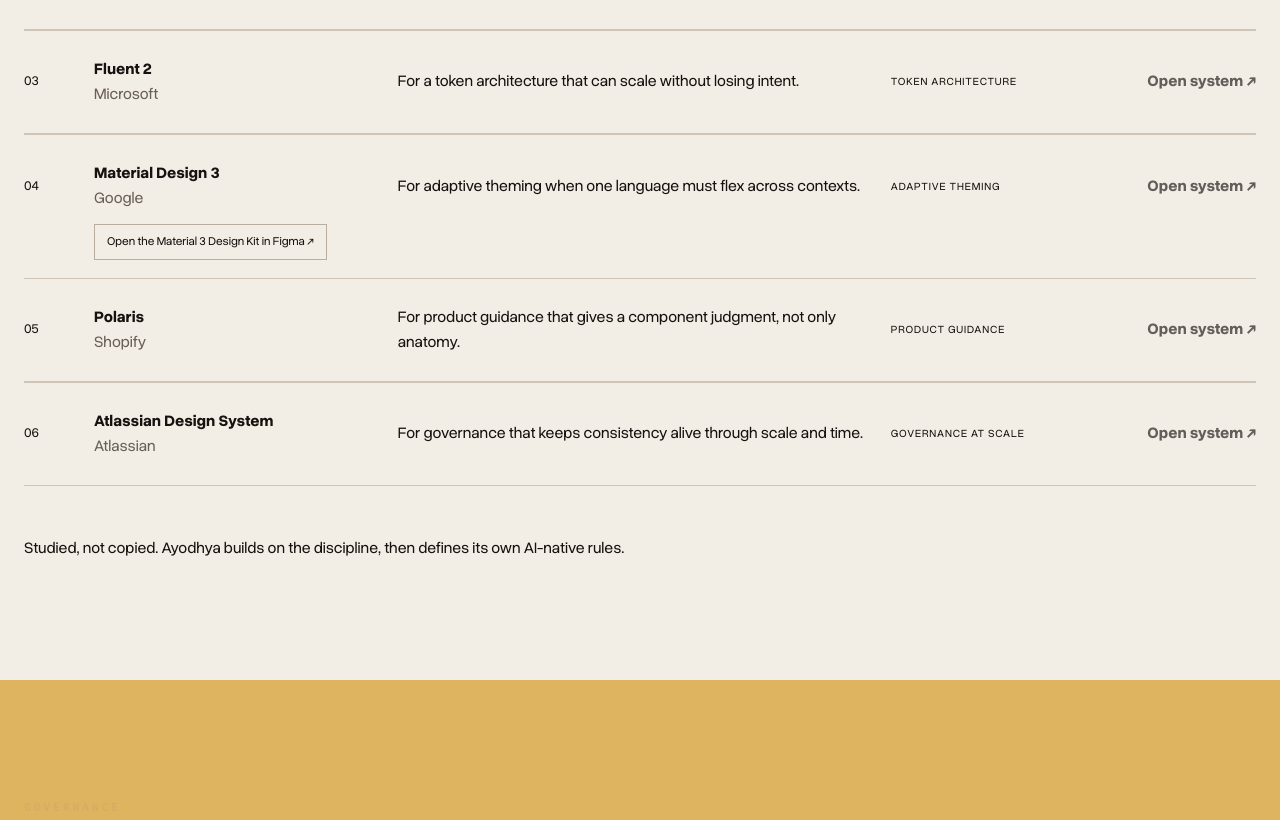
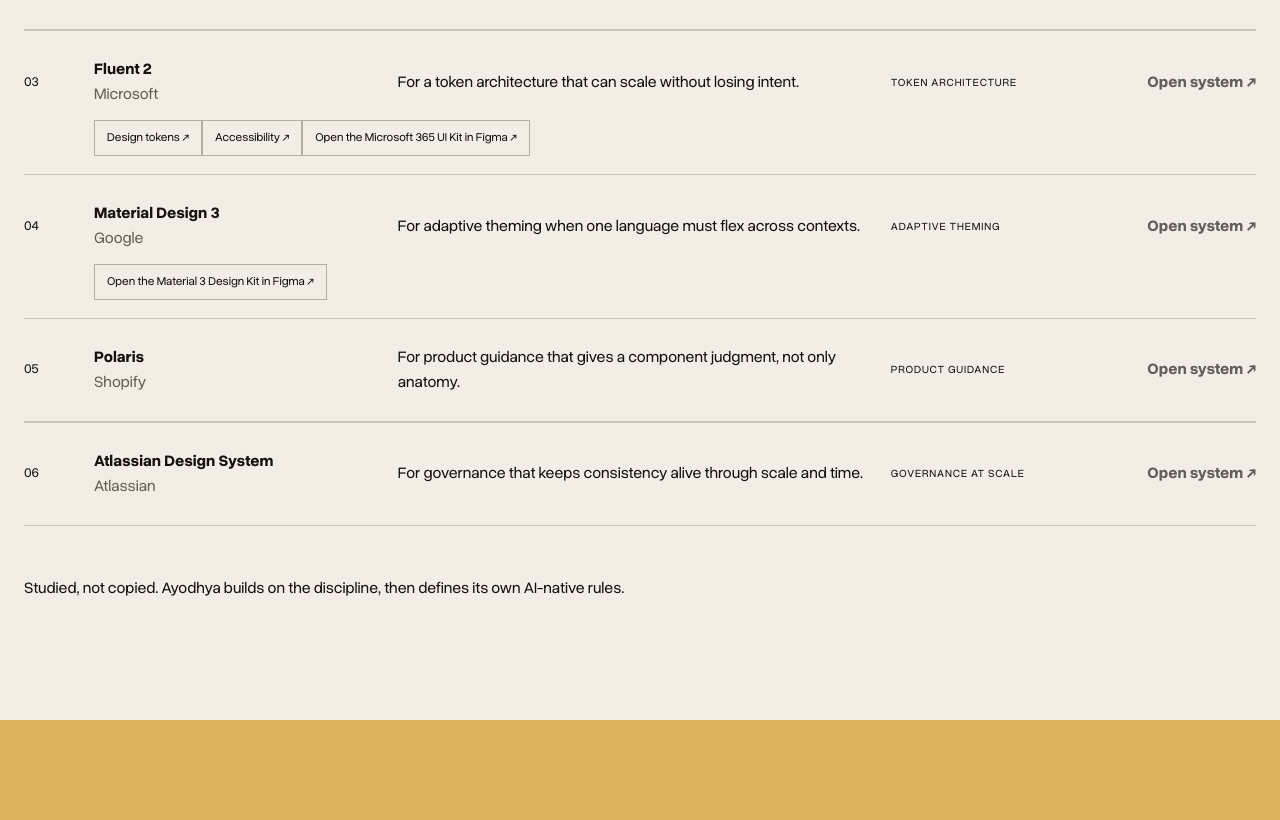
Before and after one commit to ayodhyamohanthy/ai-portfolio, a Next.js app: page /system in a window 1280 px wide. Shown: the part 5713-6533 px from the top of the page. Built offline with nearby package versions, Linux system fonts and the light colour scheme; what @astryxdesign/core would draw is missing.

Commit message:
content: add Fluent design resources

```diff
--- a/app/systemData.ts
+++ b/app/systemData.ts
@@ -1,9 +1,9 @@
-export type SystemResource={type:'figma-kit'|'github'|'tokens'|'playground';label:string;url:string;verified_at:string};
+export type SystemResource={type:'figma-kit'|'github'|'tokens'|'playground'|'accessibility';label:string;url:string;verified_at:string;status?:'preview'|'stable';scope?:string;founder_added_resource?:boolean};
 export type FavouriteSystem={title:string;publisher:string;canonical_url:string;why:string;lesson:string;founder_added:boolean;featured_order:number;resources:SystemResource[]};
 export const favouriteSystems:FavouriteSystem[]=[
 {title:'Backpack',publisher:'Skyscanner',canonical_url:'https://www.skyscanner.design/latest/welcome-to-backpack-Mtf5OEo4',why:'For keeping one product language coherent across platforms without forcing sameness.',lesson:'Multi-platform coherence',founder_added:true,featured_order:1,resources:[]},
 {title:'Wanda',publisher:'Wonderflow',canonical_url:'https://design.wonderflow.ai/',why:'For pairing a precise token system with component guidance you can inspect, test, and use.',lesson:'Open, inspectable craft',founder_added:true,featured_order:2,resources:[]},
-{title:'Fluent 2',publisher:'Microsoft',canonical_url:'https://fluent2.microsoft.design/',why:'For a token architecture that can scale without losing intent.',lesson:'Token architecture',founder_added:false,featured_order:3,resources:[]},
+{title:'Fluent 2',publisher:'Microsoft',canonical_url:'https://fluent2.microsoft.design/',why:'For a token architecture that can scale without losing intent.',lesson:'Token architecture',founder_added:false,featured_order:3,resources:[{type:'tokens',label:'Design tokens ↗',url:'https://fluent2.microsoft.design/design-tokens',verified_at:'2026-09-16'},{type:'accessibility',label:'Accessibility ↗',url:'https://fluent2.microsoft.design/accessibility',verified_at:'2026-09-16'},{type:'figma-kit',label:'Open the Microsoft 365 UI Kit in Figma ↗',url:'https://www.figma.com/community/file/1314695480773948455',verified_at:'2026-09-16',status:'preview',scope:'Microsoft 365 apps',founder_added_resource:true}]},
 {title:'Material Design 3',publisher:'Google',canonical_url:'https://m3.material.io/',why:'For adaptive theming when one language must flex across contexts.',lesson:'Adaptive theming',founder_added:false,featured_order:4,resources:[{type:'figma-kit',label:'Open the Material 3 Design Kit in Figma ↗',url:'https://www.figma.com/community/file/1035203688168086460',verified_at:'2026-09-16'}]},
 {title:'Polaris',publisher:'Shopify',canonical_url:'https://polaris.shopify.com/',why:'For product guidance that gives a component judgment, not only anatomy.',lesson:'Product guidance',founder_added:false,featured_order:5,resources:[]},
 {title:'Atlassian Design System',publisher:'Atlassian',canonical_url:'https://atlassian.design/',why:'For governance that keeps consistency alive through scale and time.',lesson:'Governance at scale',founder_added:false,featured_order:6,resources:[]}
```
